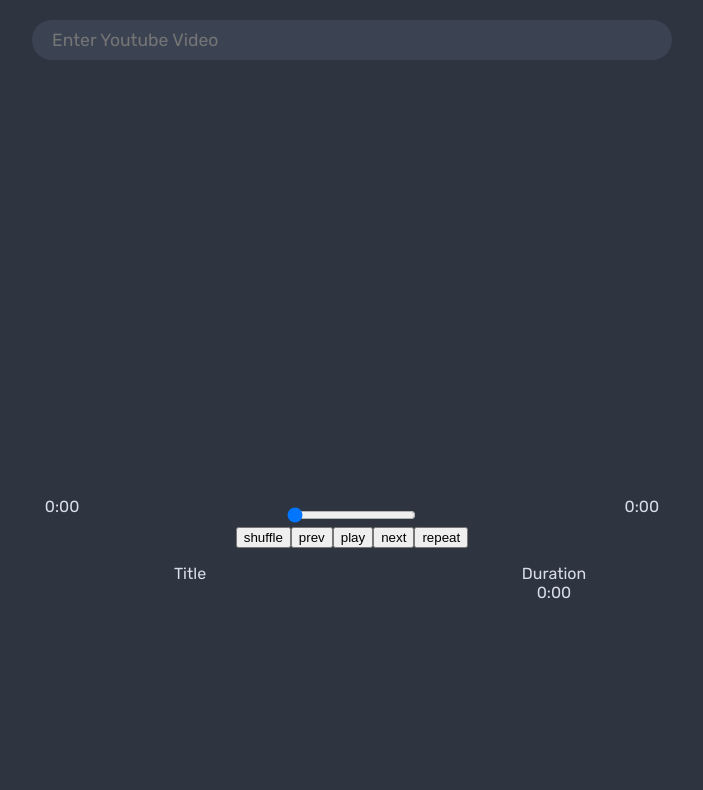
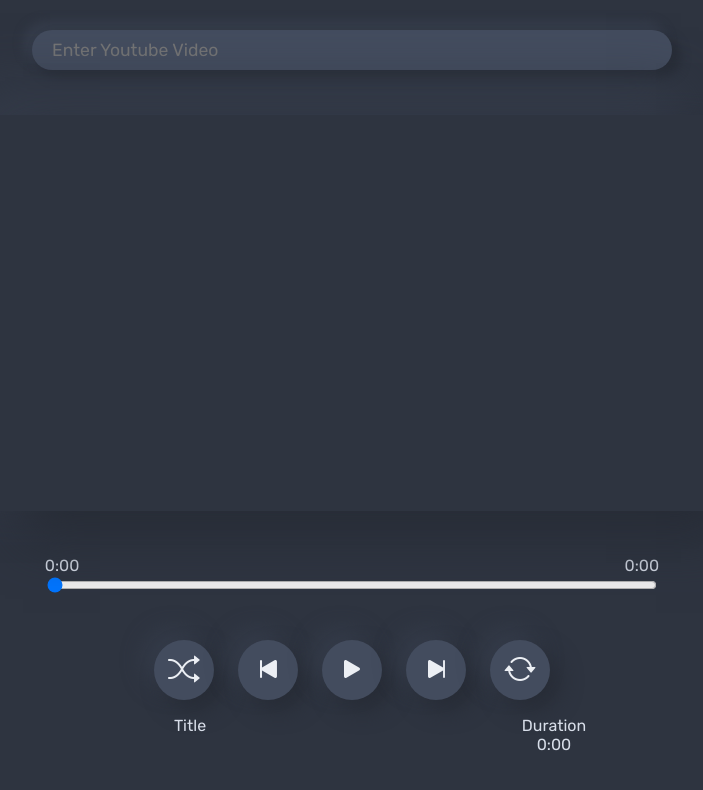
Before and after one commit to DenmarFel/hoppytime, a React (Create React App) app: page / in a window 1280 px wide. Shown: the top 790 px of the page, without its empty margins (288-991 px from the left). Built offline with nearby package versions, Linux system fonts and the light colour scheme.

Commit message:
Did some design work.

```diff
--- a/package.json
+++ b/package.json
@@ -7,6 +7,7 @@
     "@testing-library/react": "^11.2.7",
     "@testing-library/user-event": "^12.8.3",
     "axios": "^0.21.1",
+    "bootstrap-icons": "^1.5.0",
     "nord": "^0.2.1",
     "react": "^17.0.2",
     "react-dom": "^17.0.2",
--- a/src/App.js
+++ b/src/App.js
@@ -282,20 +282,19 @@ function Status(props) {
         {props.title}
       </h1>
       <div id="progress">
-        <div>
-          <span className="left">{getFormattedDuration(currentTime)}</span>
-          <span className="right">{getFormattedDuration(props.endTime - props.startTime)}</span>
-        </div>
-        <div>
+        <div className="left">{getFormattedDuration(currentTime)}</div>
+        <div className="right">{getFormattedDuration(props.endTime - props.startTime)}</div>
         <input
+          className="slider"
           type="range"
           min="0"
           max={props.endTime - props.startTime}
           value={currentTime}
           onMouseDown={() => setAutoUpdate(false)}
+          onTouchStart={() => setAutoUpdate(false)}
           onChange={event => setCurrentTime(event.target.value)}
-            onMouseUp={finishManualUpdate}/>
-        </div>
+          onMouseUp={finishManualUpdate}
+          onTouchEnd={finishManualUpdate}/>
       </div>
     </div>
   )
@@ -305,20 +304,26 @@ function MediaButton(props) {
   let text = '';
   switch (props.purpose) {
     case 'play':
-      text = props.status ? 'pause' : 'play';
+      text = props.status ? <i class="bi bi-pause-fill"></i> : <i class="bi bi-play-fill"></i>;
       break;
     case 'shuffle':
-      text = props.status ? 'shuffling' : 'shuffle';
+      text = props.status ? 'shuffling' : <i class="bi bi-shuffle"></i>;
       break;
     case 'repeat':
-      text = props.status ? 'repeating' : 'repeat';
+      text = props.status ? 'repeating' : <i class="bi bi-arrow-repeat"></i>;
+      break;
+    case 'next':
+      text = <i class="bi bi-skip-end-fill"></i>;
+      break;
+    case 'prev':
+      text = <i class="bi bi-skip-start-fill"></i>;
       break;
     default:
       text = props.purpose;
       break;
   }
   return (
-    <button onClick={props.onClick}>{text}</button>
+    <button className={`media-button ${props.purpose}`} onClick={props.onClick}>{text}</button>
   )
 }
 
--- a/src/Css/App.css
+++ b/src/Css/App.css
@@ -1,3 +1,4 @@
+@import url("https://cdn.jsdelivr.net/npm/bootstrap-icons@1.5.0/font/bootstrap-icons.css");
 body {
   text-align: center;
   font-size: 16px;
@@ -13,15 +14,16 @@ body {
 }
 
 #player-form {
-  padding-top: 20px;
-  padding-bottom: 20px;
+  margin-top: 30px;
+  margin-bottom: 45px;
 }
 #player-form input[type=text] {
+  padding: 10px 20px 10px 20px;
   border-style: hidden;
-  padding: 10px 20px 10px 20px;
   border-radius: 22px;
-  background-color: #3B4252;
+  background-color: #434C5E;
   color: #D8DEE9;
+  box-shadow: 7px 7px 10px 2px #272c36, -7px -7px 10px 2px #353c4a;
   width: 80%;
   max-width: 600px;
   font-family: "Rubik", sans-serif;
@@ -29,7 +31,7 @@ body {
   outline: none;
 }
 #player-form input[type=text]:focus {
-  background-color: #434C5E;
+  background-color: #4C566A;
   color: #ECEFF4;
 }
 
@@ -39,6 +41,7 @@ body {
   margin: auto;
   width: 90%;
   padding-bottom: 50.6%;
+  box-shadow: 25px 25px 50px 2px #272c36, -25px -25px 50px 2px #353c4a;
 }
 @media only screen and (min-width: 768px) {
   #videoContainer {
@@ -56,18 +59,40 @@ body {
   height: 100%;
 }
 
+#status {
+  margin-top: 45px;
+  margin-bottom: 45px;
+}
 #status #progress {
+  display: grid;
   margin: auto;
   width: 80%;
 }
 #status #progress .left {
-  float: left;
+  text-align: left;
 }
 #status #progress .right {
-  float: right;
+  text-align: right;
 }
-#status #progress input {
-  margin-top: 10px;
+#status #progress .slider {
+  grid-column: 1/span 2;
+  grid-row: 2;
+}
+
+#controls .media-button {
+  background-color: #434C5E;
+  border-style: none;
+  border-radius: 50%;
+  width: 60px;
+  height: 60px;
+  margin-left: 12px;
+  margin-right: 12px;
+  font-size: 2em;
+  color: #ECEFF4;
+  box-shadow: 10px 10px 21px #272c36, -10px -10px 21px #353c4a;
+}
+#controls .media-button:active {
+  transform: scale(0.95);
 }
 
 #playlist {
--- a/src/Sass/App.scss
+++ b/src/Sass/App.scss
@@ -1,4 +1,7 @@
 @import "../../node_modules/nord/src/sass/nord.scss";
+@import url("https://cdn.jsdelivr.net/npm/bootstrap-icons@1.5.0/font/bootstrap-icons.css");
+
+$nord3rgba: rgba(67, 76, 94, 0.2);
 
 body {
   text-align: center;
@@ -15,15 +18,19 @@ body {
 }
 
 #player-form {
-  padding-top: 20px;
-  padding-bottom: 20px;
+  margin-top: 30px;
+  margin-bottom: 45px;
+
 
   input[type=text] {
+    padding: 10px 20px 10px 20px;
     border-style: hidden;
-    padding: 10px 20px 10px 20px;
     border-radius: 22px;
-    background-color: $nord1;
+    background-color: $nord2;
     color: $nord4;
+
+    box-shadow:  7px 7px 10px 2px #272c36,
+    -7px -7px 10px 2px #353c4a;
 
     width: 80%;
     max-width: 600px;
@@ -35,8 +42,8 @@ body {
   }
 
   input[type=text]:focus {
-    background-color: $nord2;
-    color: $nord6
+    background-color: $nord3;
+    color: $nord6;
   }
 
 
@@ -48,6 +55,9 @@ body {
   margin: auto;
   width: 90%;
   padding-bottom: 50.60%;
+
+  box-shadow:  25px 25px 50px 2px #272c36,
+  -25px -25px 50px 2px #353c4a;
 
   @media only screen and (min-width: 768px) {
     margin: auto;
@@ -65,22 +75,52 @@ body {
 }
 
 #status {
+  margin-top: 45px;
+  margin-bottom: 45px;
+
   #progress {
+    display: grid;
     margin: auto;
     width: 80%;
 
     .left {
-      float: left;
+      text-align: left;
     }
 
     .right {
-      float: right;
+      text-align: right;
     }
 
-    input {
-      margin-top: 10px;
+    .slider {
+      grid-column: 1 / span 2;
+      grid-row: 2;
     }
   }
+}
+
+#controls {
+
+  .media-button {
+    background-color: $nord2;
+    border-style: none;
+    border-radius: 50%;
+
+    width: 60px;
+    height: 60px;
+    margin-left: 12px;
+    margin-right: 12px;
+
+    font-size: 2em;
+    color: $nord6;
+
+    box-shadow: 10px 10px 21px #272c36,
+    -10px -10px 21px #353c4a;
+  }
+
+  .media-button:active {
+    transform: scale(0.95);
+  }
+
 }
 
 #playlist {
```
Also changed, not shown: 1 other file (tests, documents, lock files or other folders). Lines whose indentation alone changed are shown as unchanged.
